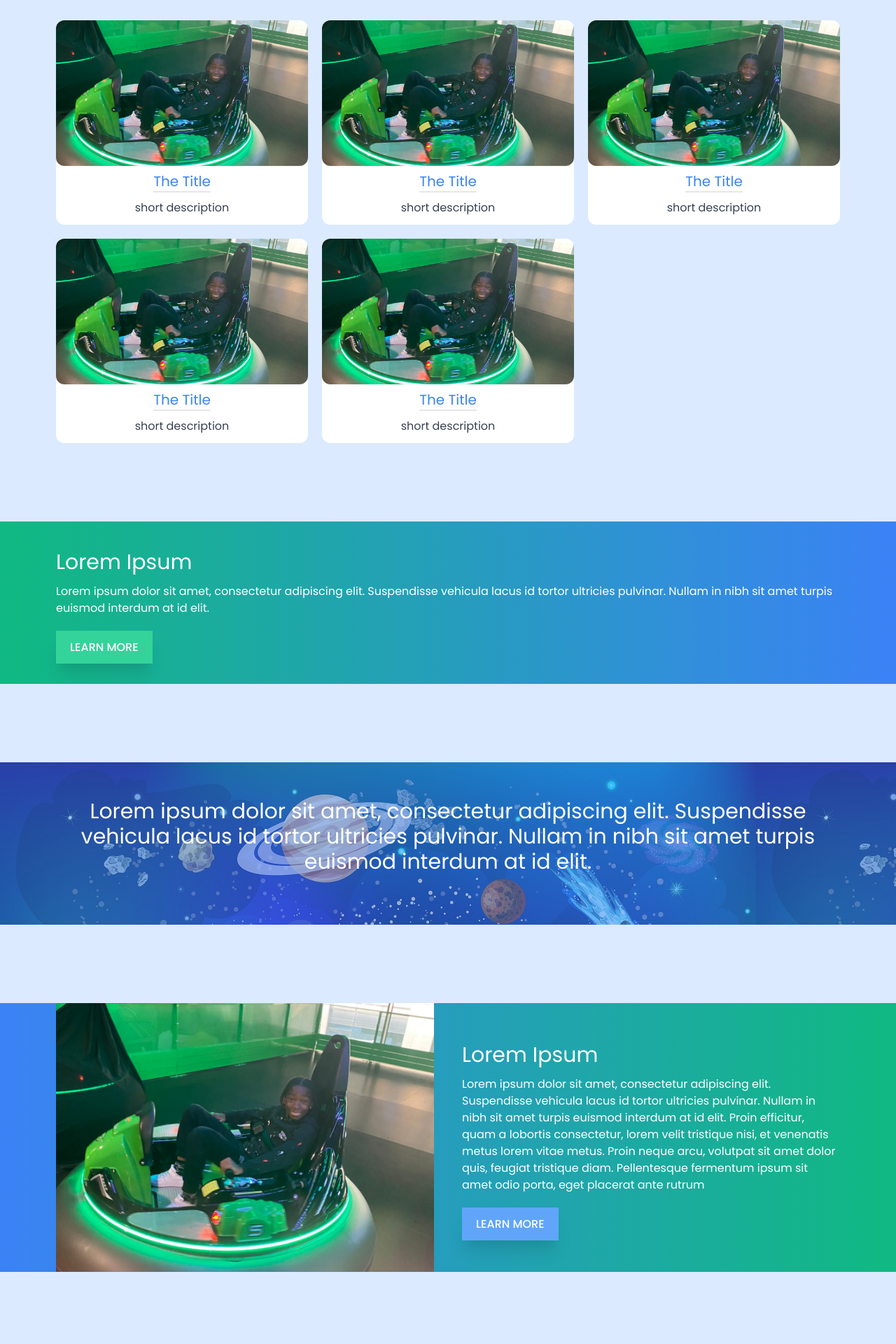
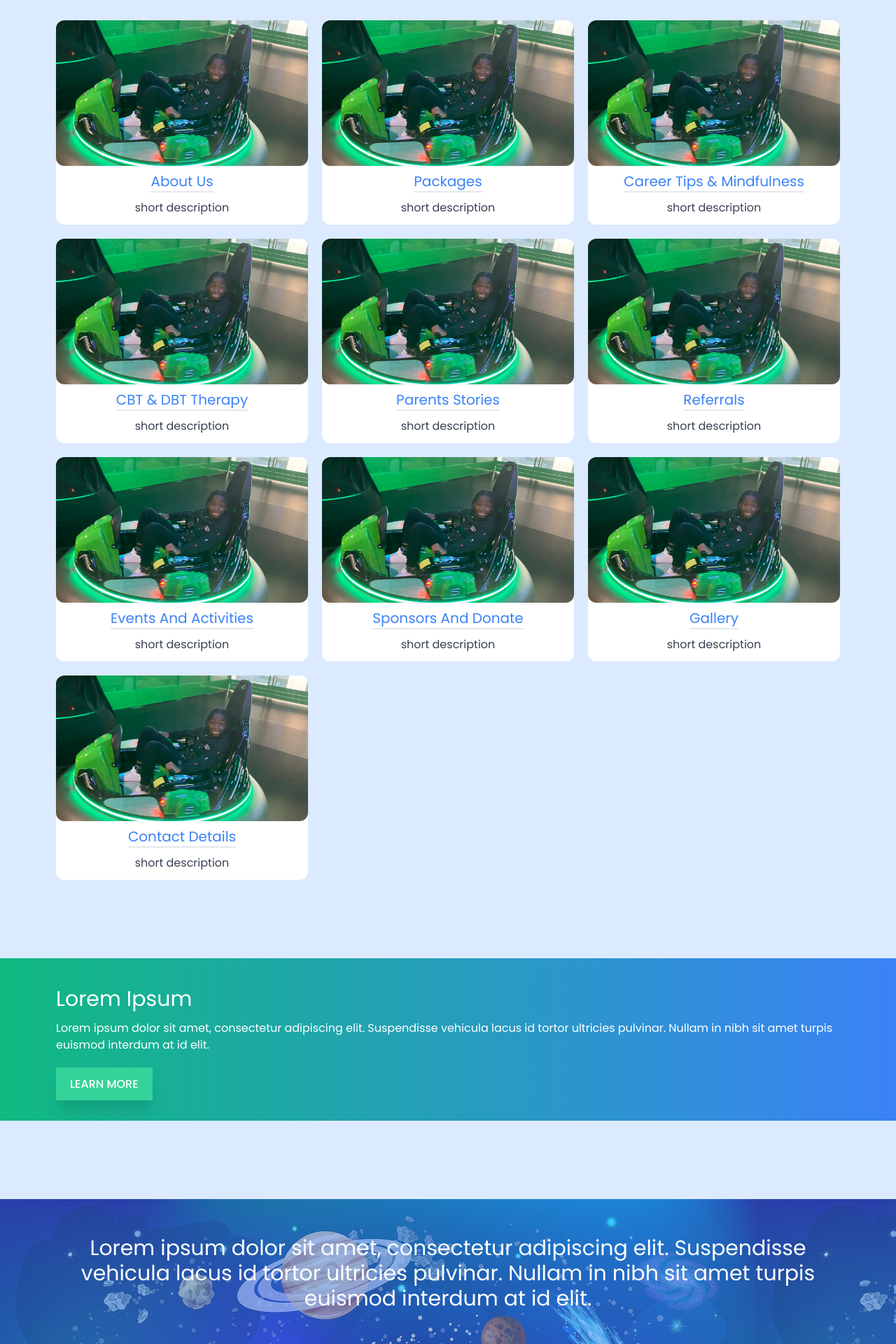
Before and after one commit to judevercetti/kidzrunz_django, a Django app: page / in a window 1280 px wide. Shown: the part 1700-3620 px from the top of the page at 70% size. Run offline with Django 4.2, Linux system fonts and the light colour scheme; data comes from the database, SQL or seed files in the repository.

Commit message:
added card links

```diff
--- a/templates/website/index.html
+++ b/templates/website/index.html
@@ -125,31 +125,31 @@
 			</div>
 		</div>
 
-		<div class="grid grid-cols-1 md:grid-cols-3 gap-x-5 gap-y-5 group mt-36 md:mx-20">
-			{% for i in '1,2,4' %}
-			<div class="bg-white  text-center w-full rounded-xl aspect-square items-center">
+		<div class="grid grid-cols-1 md:grid-cols-3 gap-x-5 gap-y-5 group mt-36 mx-5 md:mx-20">
+			{% for link_card in link_cards %}
+			<a href="{{link_card.link}}" class="bg-white  text-center w-full rounded-xl aspect-square items-center">
 				<img class="rounded-xl h-52 mb-2 shadow-sm object-cover w-full z-40 relative" src="{% static 'images/activities.jpg' %}" alt="">
-				<a href="#" class="text-xl border-b-2 text-blue-500 capitalize">the title</a>
+				<span class="text-xl border-b-2 text-blue-500 capitalize">{{link_card.title}}</span>
 				<p class="text-base py-3">short description</p>
-			</div>
+			</a>
 			{% endfor %}
 		</div>
 
-		<div class="px-20 py-10 bg-gradient-to-r from-green-500 to-blue-500 w-full mt-28 text-white">
+		<div class="px-10 md:px-20 py-10 bg-gradient-to-r from-green-500 to-blue-500 w-full mt-28 text-white">
 			<h1 class="capitalize text-3xl">Lorem ipsum</h1>
 			<p class="text-base mb-8 mt-3">Lorem ipsum dolor sit amet, consectetur adipiscing elit. Suspendisse vehicula lacus id tortor ultricies pulvinar. Nullam in nibh sit amet turpis euismod interdum at id elit.</p>
 			<a href="{% url 'console:appointment' %}" class="px-5 py-3 font-medium text-white hover:text-slate-700 shadow-xl  hover:bg-white duration-150  bg-green-400">LEARN MORE </a>
 		</div>
 
 		<div class="bg-fixed" style="background-image: url({% static 'images/space-bg.jpg'%});">
-			<div class="px-20 py-10 bg-opacity-50 bg-blue-500 w-full mt-28 text-white text-center">
+			<div class="px-10 md:px-20 py-10 bg-opacity-50 bg-blue-500 w-full mt-28 text-white text-center">
 				<p class="text-3xl mb-8 mt-3">Lorem ipsum dolor sit amet, consectetur adipiscing elit. Suspendisse vehicula lacus id tortor ultricies pulvinar. Nullam in nibh sit amet turpis euismod interdum at id elit.</p>
 			</div>
 		</div>
 
-		<div class="flex px-20 space-x-10 bg-gradient-to-l from-green-500 to-blue-500 w-full mt-28 text-white">
-			<img class="h-96 object-cover w-1/2 z-40 relative" src="{% static 'images/activities.jpg' %}" alt="">
-			<div class="w-1/2 my-auto">
+		<div class="flex flex-col md:flex-row md:px-20 space-y-5 md:space-x-10 bg-gradient-to-l from-green-500 to-blue-500 w-full mt-28 text-white">
+			<img class="h-96 object-cover w-full md:w-1/2 z-40 relative" src="{% static 'images/activities.jpg' %}" alt="">
+			<div class="w-10/12 md:w-1/2 mx-auto my-auto">
 				<h1 class="capitalize text-3xl">Lorem ipsum</h1>
 				<p class="text-base mb-8 mt-3">
 					Lorem ipsum dolor sit amet, consectetur adipiscing elit. Suspendisse vehicula lacus id tortor ultricies pulvinar. Nullam in nibh sit amet turpis euismod interdum at id elit. Proin efficitur, quam a lobortis consectetur, lorem velit tristique nisi, et venenatis metus lorem vitae metus. Proin neque arcu, volutpat sit amet dolor quis, feugiat tristique diam. Pellentesque fermentum ipsum sit amet odio porta, eget placerat ante rutrum
@@ -159,7 +159,7 @@
 		</div>
 
 		<div class="bg-fixed h-screen" style="background-image: url({% static 'images/bg-activities-2.jpg'%});">
-			<div class="px-20 py-10 bg-opacity-70 bg-blue-500 w-1/2 h-full mt-28 text-white">
+			<div class="px-5 md:px-20 py-10 bg-opacity-70 bg-blue-500 w-full md:w-1/2 md:h-full mt-28 text-white">
 				<h1 class="font-semibold text-3xl relative z-50  lg:pr-10">Activities you can do with Kidzrunz</h1>
 				<p class="py-5 lg:pr-32 text-base">
 					<p>
@@ -184,7 +184,7 @@
 
 		<a href="{% url 'website:activities' %}" data-aos="flip-up" class="px-5 py-3 md:w-1/4 text-center border border-blue-400 text-blue-400 font-medium my-14 focus:outline-none transform transition hover:scale-110 duration-300 ease-in-out rounded-full mx-auto block">See our activity packs</a>
 
-		<div class="md:flex mt-40 md:space-x-10 items-start md:mx-20">
+		<div class="md:flex mt-40 md:space-x-10 items-start mx-5 md:mx-20">
 			<div data-aos="fade-down" class="md:w-1/2 relative">
 				<div style="background: #33EFA0" class="w-32 h-32 rounded-full absolute z-0 left-4 -top-12 animate-pulse"></div>
 				<div style="background: #33D9EF;" class="w-5 h-5 rounded-full absolute z-0 left-36 -top-12 animate-ping"></div>
@@ -307,7 +307,7 @@
 			<h1 class="text-green-600 text-2xl font-semibold">Latest News and Gallery</h1>
 			<p class="text-gray-500 my-5">See the developments that have occurred to Kidzrunz</p>
 		</div>
-		<div data-aos="zoom-in-up" class="my-14 flex flex-col lg:flex-row lg:space-x-20 md:mx-20">
+		<div data-aos="zoom-in-up" class="my-14 flex flex-col lg:flex-row lg:space-x-20 mx-5 md:mx-20">
 			<div class="lg:w-6/12">
 				<img class="w-full mb-6" src="https://www.keraflo.co.uk/wp-content/uploads/2019/01/GG-Wembley-Stadium-Case-Image.jpg">
 				<span class="bg-green-300 text-green-600 font-semibold px-4 py-px text-sm rounded-full">30th March</span>
@@ -358,7 +358,7 @@
 
 
 		<!-- TESTIMONIAL -->
-		<div class="mt-24 flex flex-col-reverse md:flex-row items-start md:space-x-10 md:mx-20">
+		<div class="mt-24 flex flex-col-reverse md:flex-row items-start md:space-x-10 mx-5 md:mx-20">
 			<div data-aos="zoom-in-right" class="md:w-5/12">
 				<div class="flex items-center space-x-20 mb-5">
 					<span class="border border-gray-300 w-14 absolute"></span>
--- a/website/views.py
+++ b/website/views.py
@@ -7,9 +7,73 @@ def index(request):
     services = Service.objects.all()
     packages = Package.objects.all()
 
+    cards = [
+        {
+            'title': 'About us',
+            'description': '',
+            'image': '',
+            'link': '/about'
+        },
+        {
+            'title': 'Packages',
+            'description': '',
+            'image': '',
+            'link': '/activities'
+        },
+        {
+            'title': 'Career tips & mindfulness',
+            'description': '',
+            'image': '',
+            'link': ''
+        },
+        {
+            'title': 'CBT & DBT therapy',
+            'description': '',
+            'image': '',
+            'link': ''
+        },
+        {
+            'title': 'Parents stories',
+            'description': '',
+            'image': '',
+            'link': ''
+        },
+        {
+            'title': 'Referrals',
+            'description': '',
+            'image': '',
+            'link': ''
+        },
+        {
+            'title': 'Events and activities',
+            'description': '',
+            'image': '',
+            'link': '/activities'
+        },
+        {
+            'title': 'Sponsors and donate',
+            'description': '',
+            'image': '',
+            'link': ''
+        },
+        {
+            'title': 'Gallery',
+            'description': '',
+            'image': '',
+            'link': '/gallery'
+        },
+        {
+            'title': 'Contact details',
+            'description': '',
+            'image': '',
+            'link': '/about'
+        },
+    ]
+
     context = {
         'services': services,
-        'packages': packages
+        'packages': packages,
+        'link_cards': cards
     }
     return render(request, "website/index.html", context=context)
 
```
